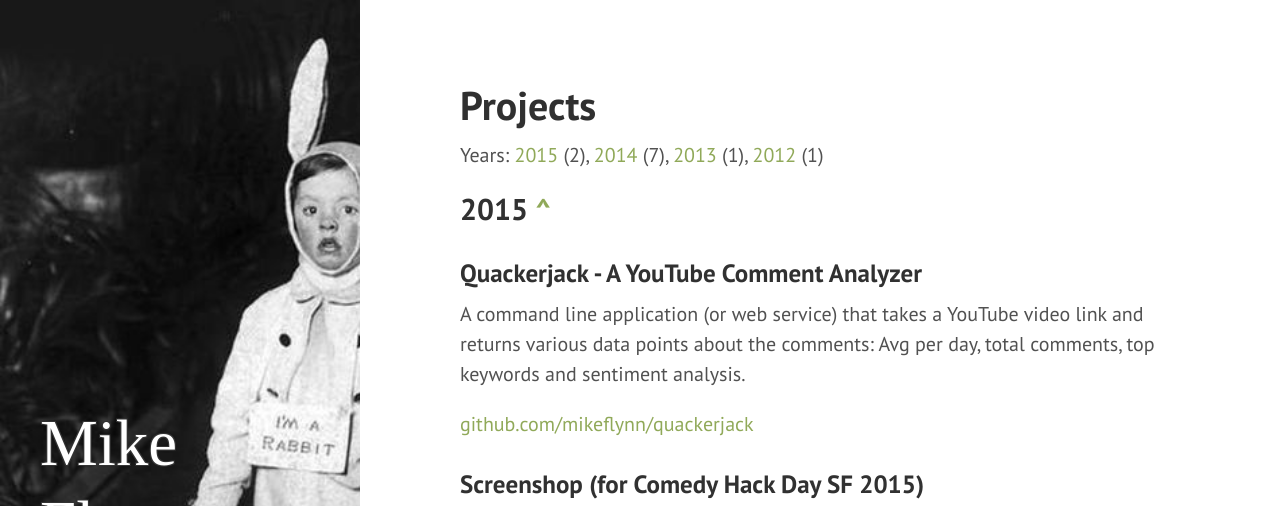
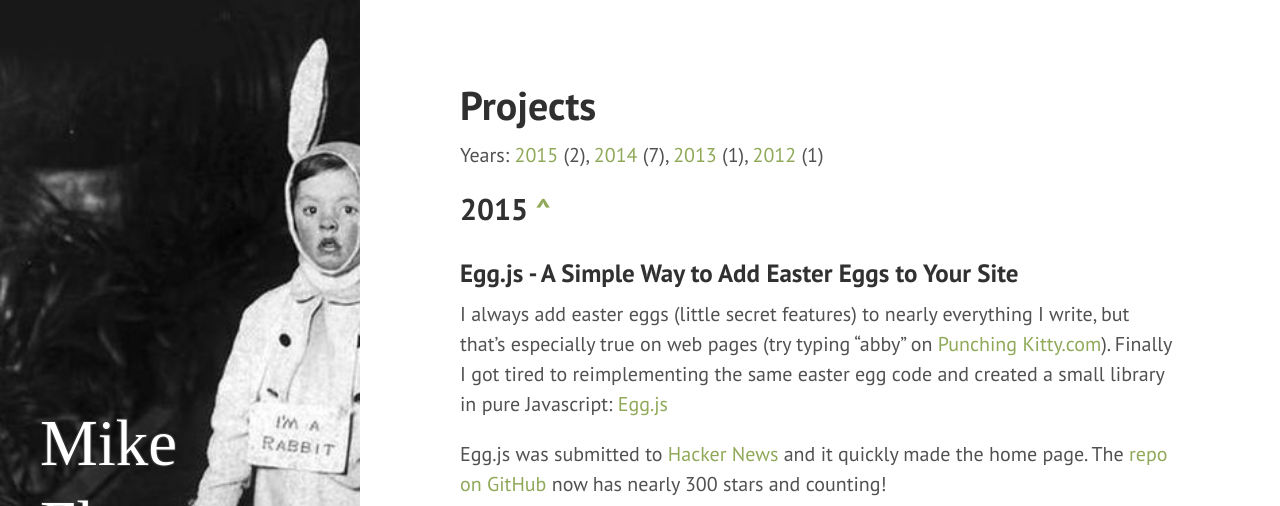
Before and after one commit to mikeflynn/thatmikeflynn.com-archive, a Jekyll site: the page built from projects.md, in a window 1280 px wide and 900 px high, cut to the strip 0-506 px from the top of the window. Built offline with Jekyll 4.4.1, drawn with Linux system fonts in a browser that asks for light colours; some web fonts are replaced; Markdown is read by kramdown in place of the engine named in the settings.

Commit message:
Added project section for Egg.js

```diff
--- a/projects.md
+++ b/projects.md
@@ -7,6 +7,13 @@ Years: [2015](#2015) (2), [2014](#2014) (7), [2013](#2013) (1), [2012](#2012) (1
 
 <a name="2015"></a>
 ## 2015 [&#94;](#top)
+
+<a name="eggjs"></a>
+### Egg.js - A Simple Way to Add Easter Eggs to Your Site
+
+I always add easter eggs (little secret features) to nearly everything I write, but that's especially true on web pages (try typing "abby" on [Punching Kitty.com](http://punchingkitty.com)). Finally I got tired to reimplementing the same easter egg code and created a small library in pure Javascript: [Egg.js](http://thatmikeflynn.com/egg.js/)
+
+Egg.js was submitted to [Hacker News](https://news.ycombinator.com/item?id=9415784) and it quickly made the home page. The [repo on GitHub](https://github.com/mikeflynn/egg.js) now has nearly 300 stars and counting!
 
 <a name="quackerjack"></a>
 ### Quackerjack - A YouTube Comment Analyzer
```
